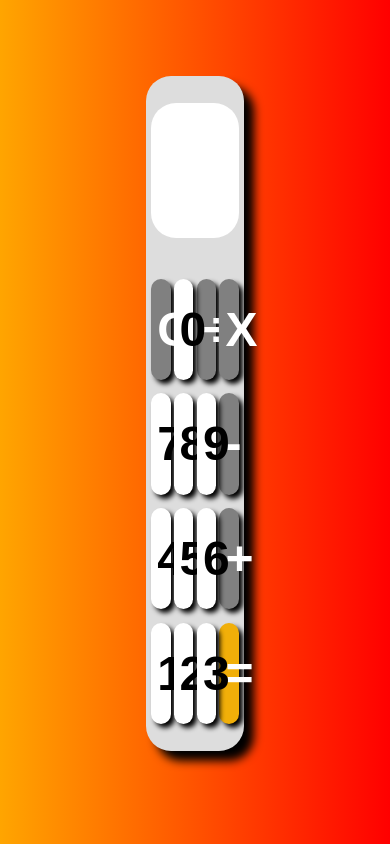
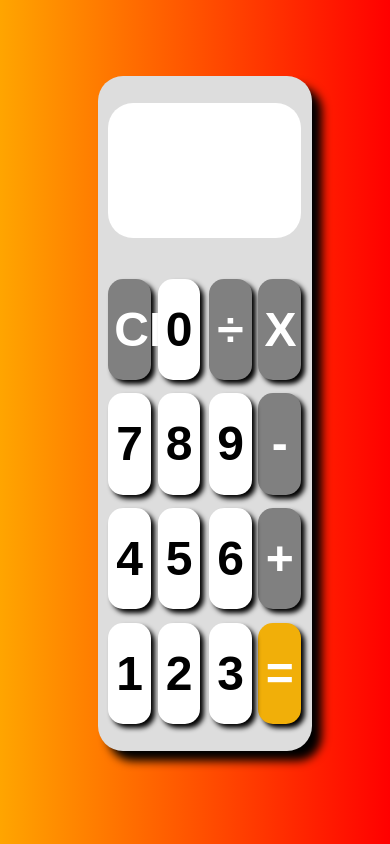
Before and after one commit to michel-sys/Calculadora, a plain HTML site: page index.html in a window 390 px wide. Drawn offline with Linux system fonts and the light colour scheme; a web font is replaced by a local one.

Commit message:
responsivo

```diff
--- a/css/style.css
+++ b/css/style.css
@@ -6,13 +6,13 @@ body {
 }
 
 .calculadora {
-    width: 25%;
+    width: 55%;
     height: 80%;
     background-color: #ddd;
     border-radius: 25px;
     box-shadow:  10px 10px 10px black;
     position: absolute;
-    left: 37.5%;
+    left: 25%;
     bottom: 11%;
 }
 
```
